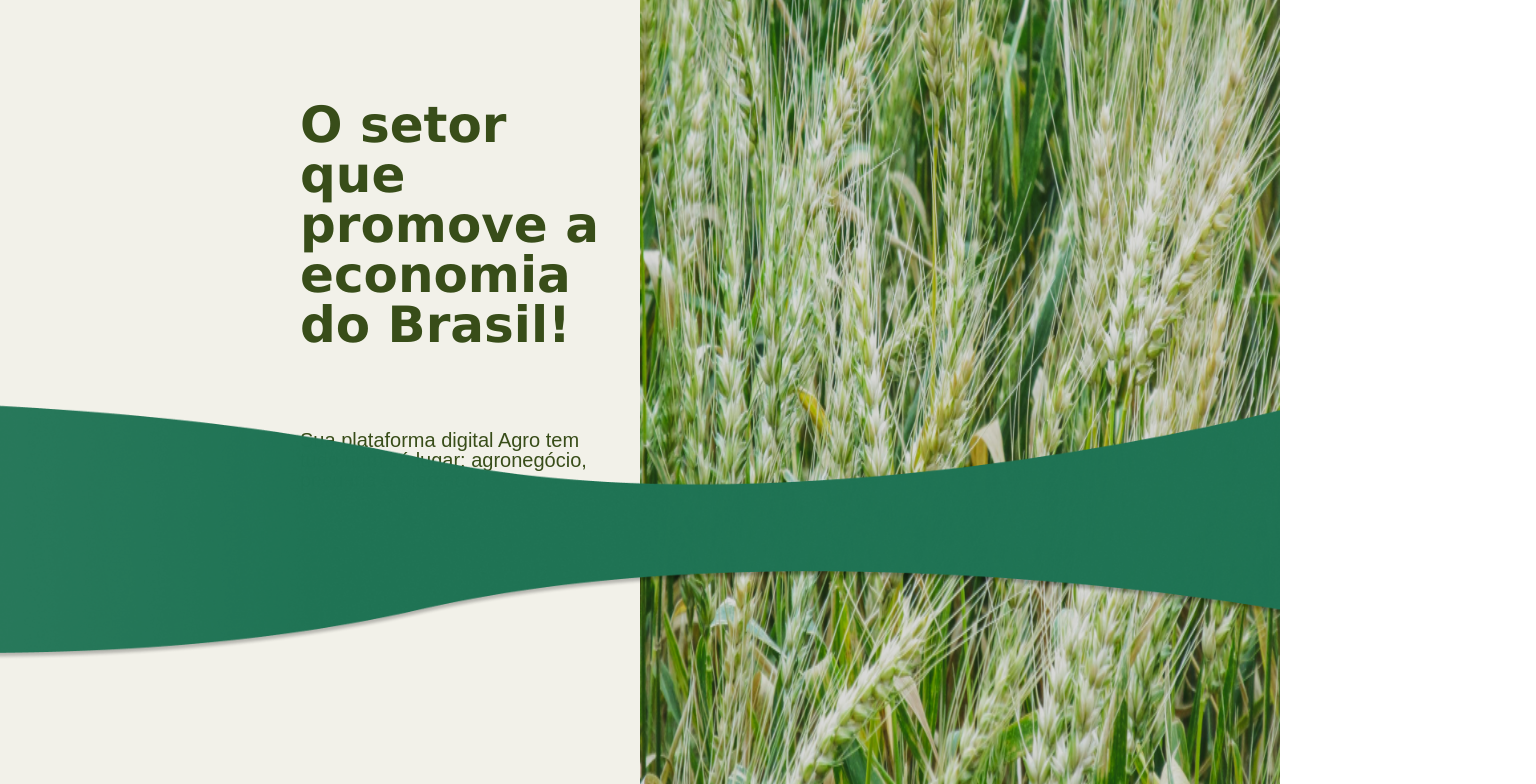
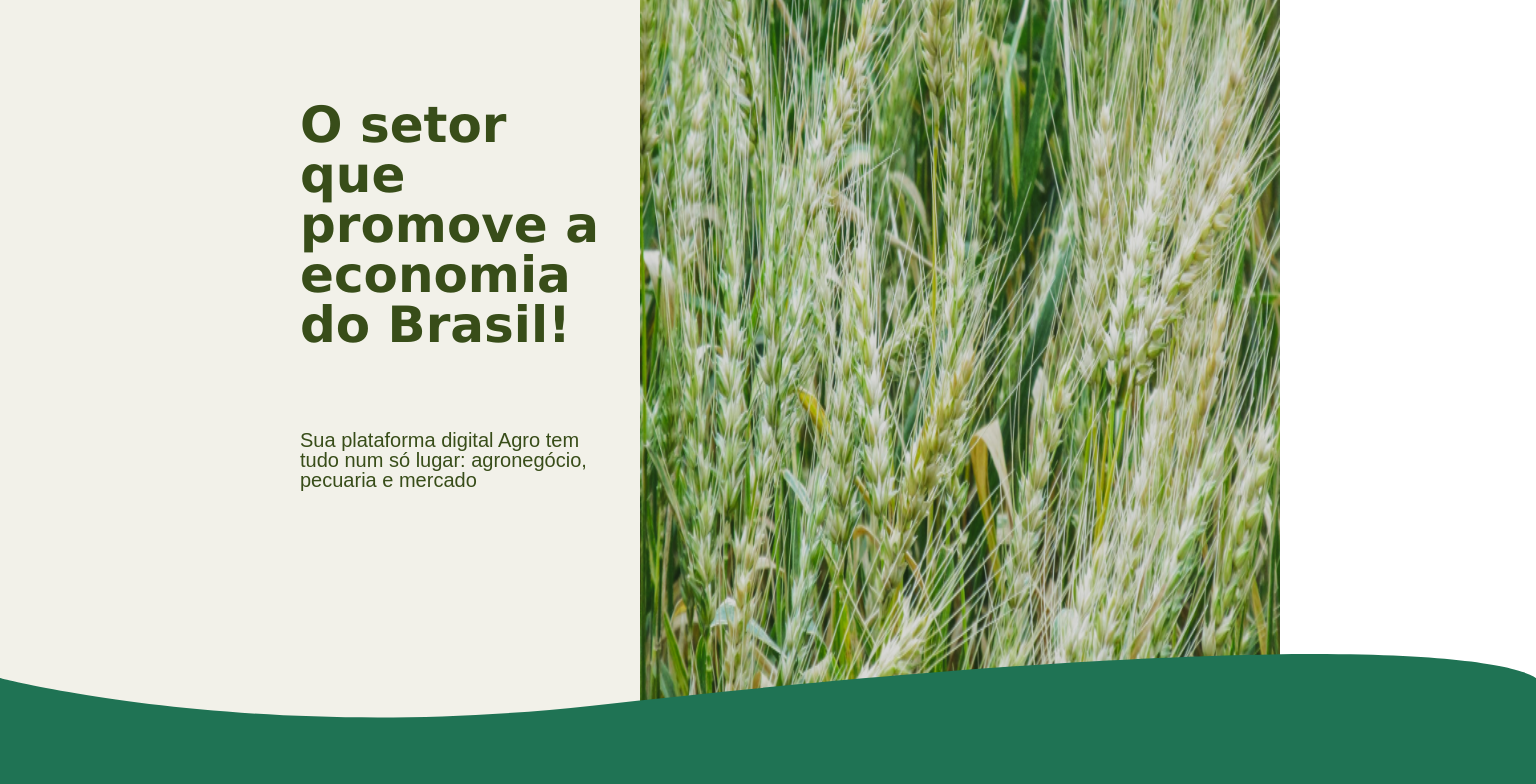
Before and after one commit to MatheusGustavoo/AgroTech, a React (Vite) app: page / in a window 1280 px wide. Shown: the part 160-944 px from the top of the page, 1536 px wide, since content can reach past the window. Built offline with nearby package versions, Linux system fonts and the light colour scheme.

Commit message:
Adição da barra

```diff
--- a/src/Header.jsx
+++ b/src/Header.jsx
@@ -1,12 +1,12 @@
 import styles from "./header.module.css";
-import logo from "../public/LOGO.png"
+import logo from "../public/LOGO.png";
 export function Header() {
   return (
     <div className={styles.Header}>
       <div className={styles.logo}>
         <img src={logo} alt="" />
       </div>
-    <div >
+      <div>
         <ul className={styles.option}>
           <li>Nossos produtos</li>
           <li>Sobre</li>
--- a/src/Nav.jsx
+++ b/src/Nav.jsx
@@ -1,6 +1,6 @@
 import styles from "./nav.module.css";
 import background from "../public/background imagem.png";
-import onda from "../public/onda.png";
+// import onda from "../public/onda.png";
 export function Nav() {
   return (
     <div className={styles.principal}>
@@ -15,7 +15,30 @@ export function Nav() {
         <img src={background} alt="" />
       </div>
       <div className={styles.onda}>
-        <img src={onda} className={styles.onda} alt="" />
+        <svg
+          width="120vw"
+          height="926.853"
+          id="screenshot-0907808a-5b07-8037-8004-319547c1130a"
+          viewBox="787 269 6280 926.853"
+          xmlns="http://www.w3.org/2000/svg"
+          xmlnsXlink="http://www.w3.org/1999/xlink"
+          version="1.1"
+          fill="none"
+          style={{ WebkitPrintColorAdjust: "exact" }}
+        >
+          <g id="shape-0907808a-5b07-8037-8004-319547c1130a">
+            <defs></defs>
+            <g
+              className={styles.fills}
+              id="fills-0907808a-5b07-8037-8004-319547c1130a"
+            >
+              <path
+                d="M787.000,366.869C787.000,366.869,1811.000,634.869,3208.000,479.869C6775.094,84.093,7067.000,366.869,7067.000,366.869L7067.000,1136.869C7067.000,1136.869,6311.000,1303.869,4744.000,1075.869C2785.452,790.898,787.000,1136.869,787.000,1136.869L787.000,366.869Z"
+                style={{ fill: "#1f7354", fillOpacity: 1 }}
+              ></path>
+            </g>
+          </g>
+        </svg>
       </div>
     </div>
   );
--- a/src/nav.module.css
+++ b/src/nav.module.css
@@ -46,8 +46,9 @@
   color: #384d19;
 }
 
+.onda > svg {
+  margin-top: 58vh;
+}
 .onda {
-  width: 100%;
   position: absolute;
-  top: 35vh;
 }
```
